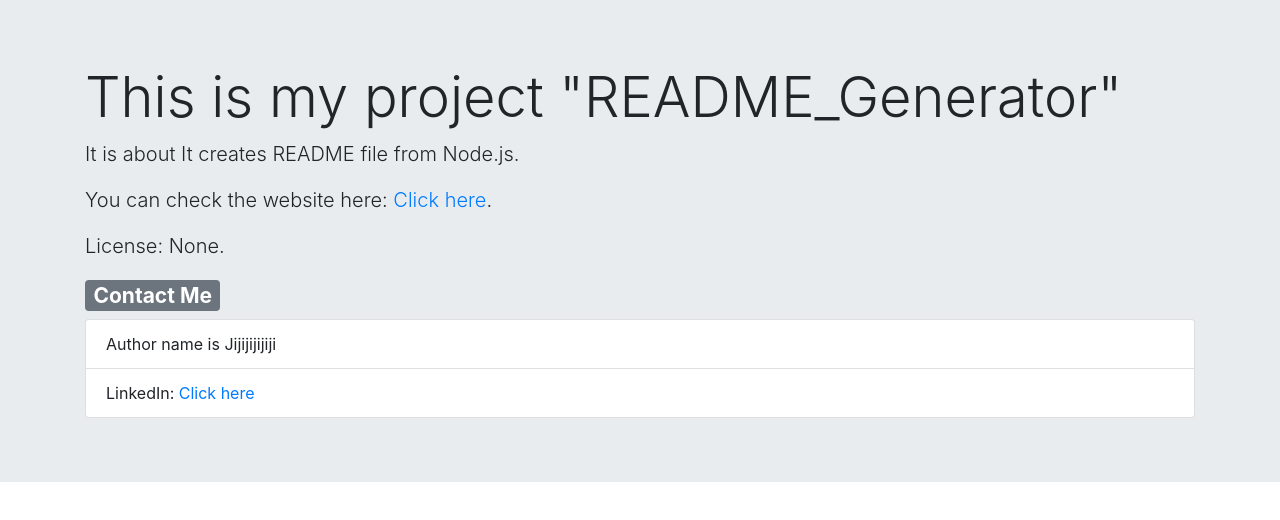
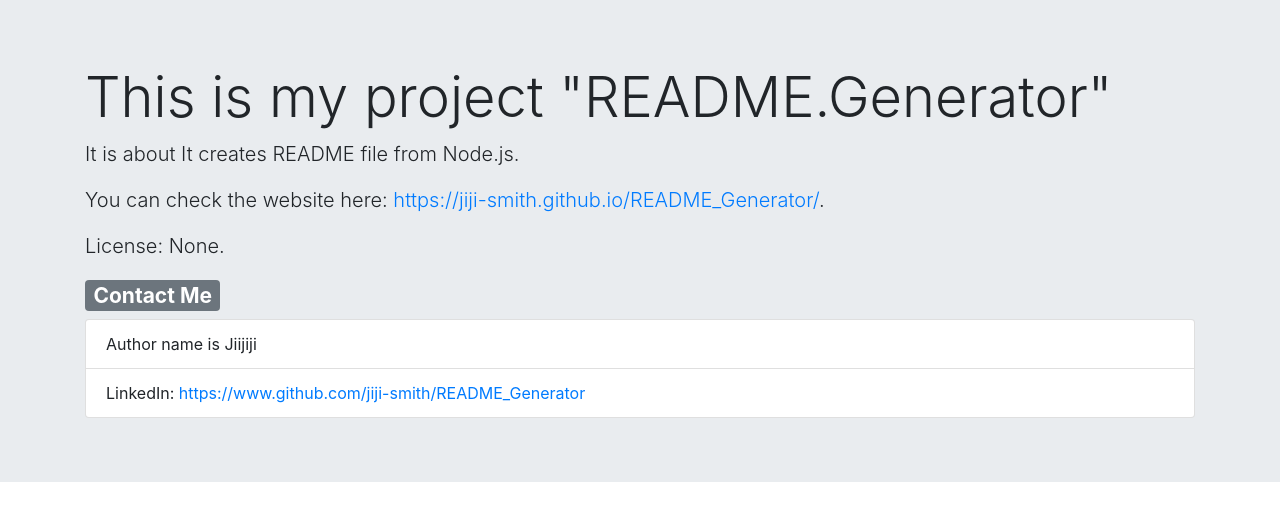
Before and after one commit to jiji-smith/README_Generator, a website: page index.html in a window 1280 px wide. Drawn offline with nearby package versions, Linux system fonts and the light colour scheme.

Commit message:
installed npm and add more format

```diff
--- a/index.html
+++ b/index.html
@@ -10,14 +10,14 @@
 <body>
   <div class="jumbotron jumbotron-fluid">
   <div class="container">
-    <h1 class="display-4">This is my project "README_Generator"</h1>
+    <h1 class="display-4">This is my project "README.Generator"</h1>
     <p class="lead">It is about It creates README file from Node.js.</p>
-    <p class="lead">You can check the website here: <a href = https://jiji-smith.github.io/README_Generator>Click here</a>.</p>
+    <p class="lead">You can check the website here: <a href = https://jiji-smith.github.io/README_Generator/>https://jiji-smith.github.io/README_Generator/</a>.</p>
     <p class="lead">License: None.</p>
     <h3><span class="badge badge-secondary">Contact Me</span></h3>
     <ul class="list-group">
-      <li class="list-group-item">Author name is Jijijijijiji</li>
-      <li class="list-group-item">LinkedIn: <a href = https://www.github.com/jiji-smith/README_Generator>Click here</a></li>
+      <li class="list-group-item">Author name is Jiijiji</li>
+      <li class="list-group-item">LinkedIn: <a href = https://www.github.com/jiji-smith/README_Generator>https://www.github.com/jiji-smith/README_Generator</a></li>
     </ul>
   </div>
 </div>
--- a/index.js
+++ b/index.js
@@ -15,6 +15,11 @@ function promptUser() {
       type: "input",
       name: "description",
       message: "please describe your project"
+    },
+    {
+      type: "input",
+      name: "usage",
+      message: "how to use the project?"
     },
     {
       type: "input",
```
Also changed, not shown: package.json (added, +22 -0 lines), 2 other files.
